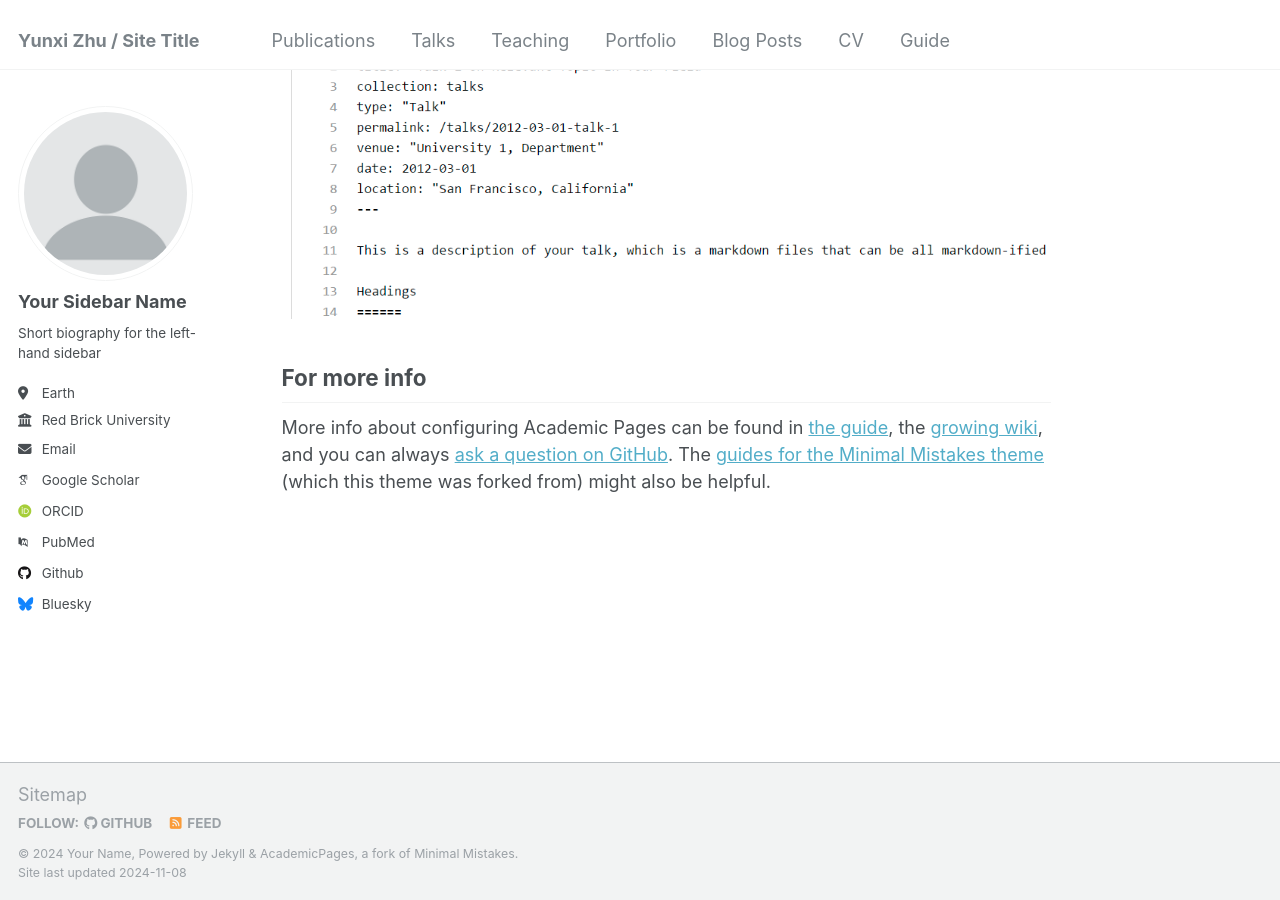
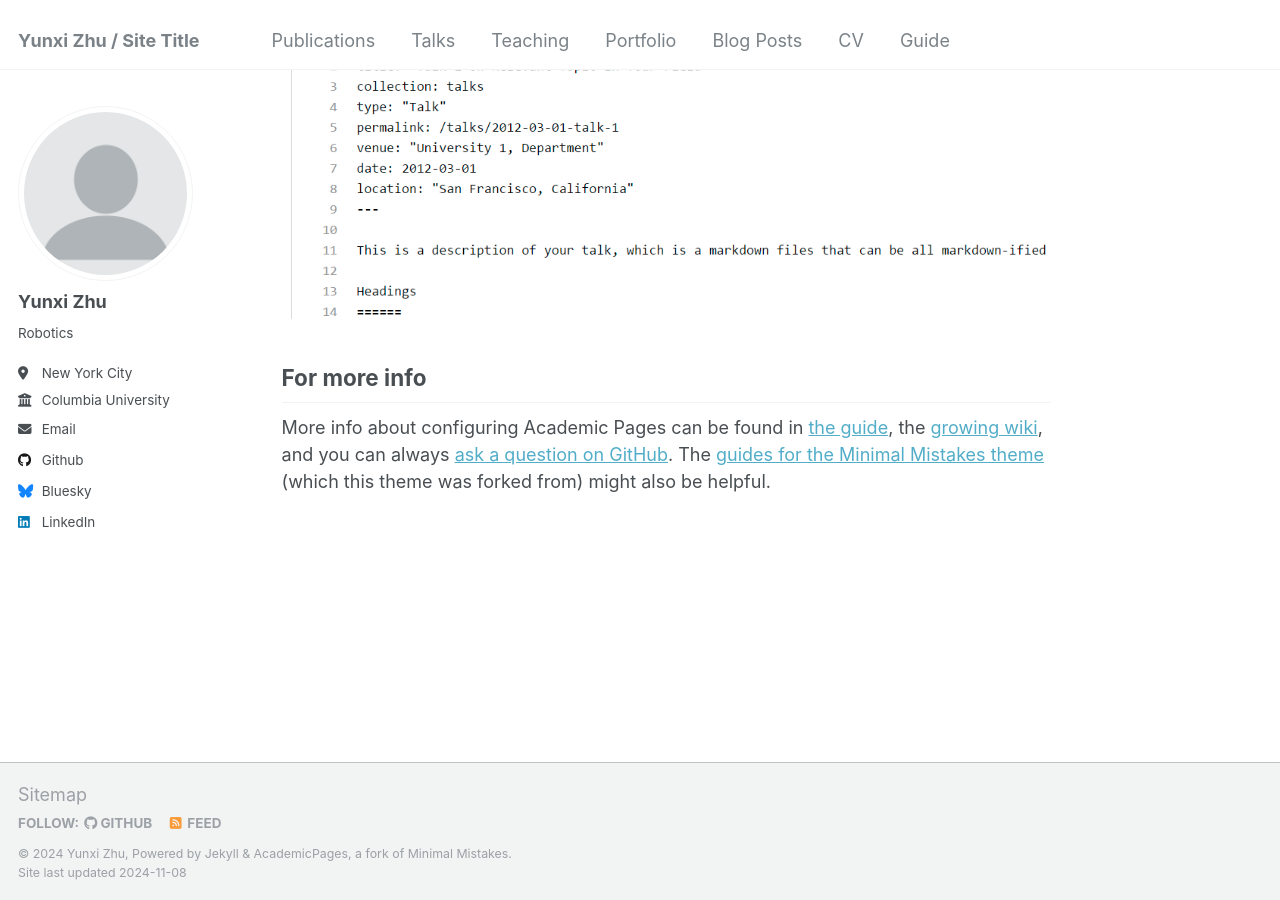
Before and after one commit to yz4687/Yunxi_Zhu.github.io, a Jekyll site: the page built from _pages/about.md, in a window 1280 px wide and 900 px high, scrolled down 2643 px. Built offline with Jekyll 4.4.1, drawn with Linux system fonts in a browser that asks for light colours; some web fonts are replaced.

Commit message:
Update _config.yml

```diff
--- a/_config.yml
+++ b/_config.yml
@@ -10,7 +10,7 @@
 locale                   : "en-US"
 title                    : "Yunxi Zhu / Site Title"
 title_separator          : "-"
-name                     : &name "Your Name"
+name                     : &name "Yunxi Zhu"
 description              : &description "personal description"
 url                      : https://Yunxi_Zhu.github.io # the base hostname & protocol for your site e.g. "https://mmistakes.github.io"
 baseurl                  : "" # the subpath of your site, e.g. "/blog"
@@ -22,21 +22,21 @@ repository               : "academicpages/academicpages.github.io"
 author:
   # Biographic information
   avatar           : "profile.png"
-  name             : "Your Sidebar Name"
+  name             : "Yunxi Zhu"
   pronouns         : # example: "she/her"
-  bio              : "Short biography for the left-hand sidebar"
-  location         : "Earth"
-  employer         : "Red Brick University"
+  bio              : "Robotics"
+  location         : "New York City"
+  employer         : "Columbia University"
   uri              : # URL
-  email            : "none@example.org"
+  email            : "yz4687@columbia.edu"
 
   # Academic websites
   arxiv            : # URL - Update with the correct link to your profile
-  googlescholar    : "https://scholar.google.com/citations?user=PS_CX0AAAAAJ"
+  googlescholar    : # "https://scholar.google.com/citations?user=PS_CX0AAAAAJ"
   impactstory      : # URL
-  orcid            : "http://orcid.org/yourorcidurl"
+  orcid            : # "http://orcid.org/yourorcidurl"
   semantic         : # URL
-  pubmed           : "https://www.ncbi.nlm.nih.gov/pubmed/?term=john+snow"
+  pubmed           : # "https://www.ncbi.nlm.nih.gov/pubmed/?term=john+snow"
   researchgate     : # URL
   scopus           : # URL
 
@@ -44,7 +44,7 @@ author:
   bitbucket        : # Username - Update with your username on the site
   codepen          : # Username
   dribbble         : # Username
-  github           : "academicpages"
+  github           : "Yunxi Zhu"
   kaggle           : # Username
   stackoverflow    : # User number or user number and name (i.e., use "1" or "1/jeff-atwood")
 
@@ -58,7 +58,7 @@ author:
   keybase          : # Username
   instagram        : # Username
   lastfm           : # Username
-  linkedin         : # Username
+  linkedin         : Yunxi Zhu
   mastodon         : # URL
   medium           : # URL
   pinterest        : # Username
```
